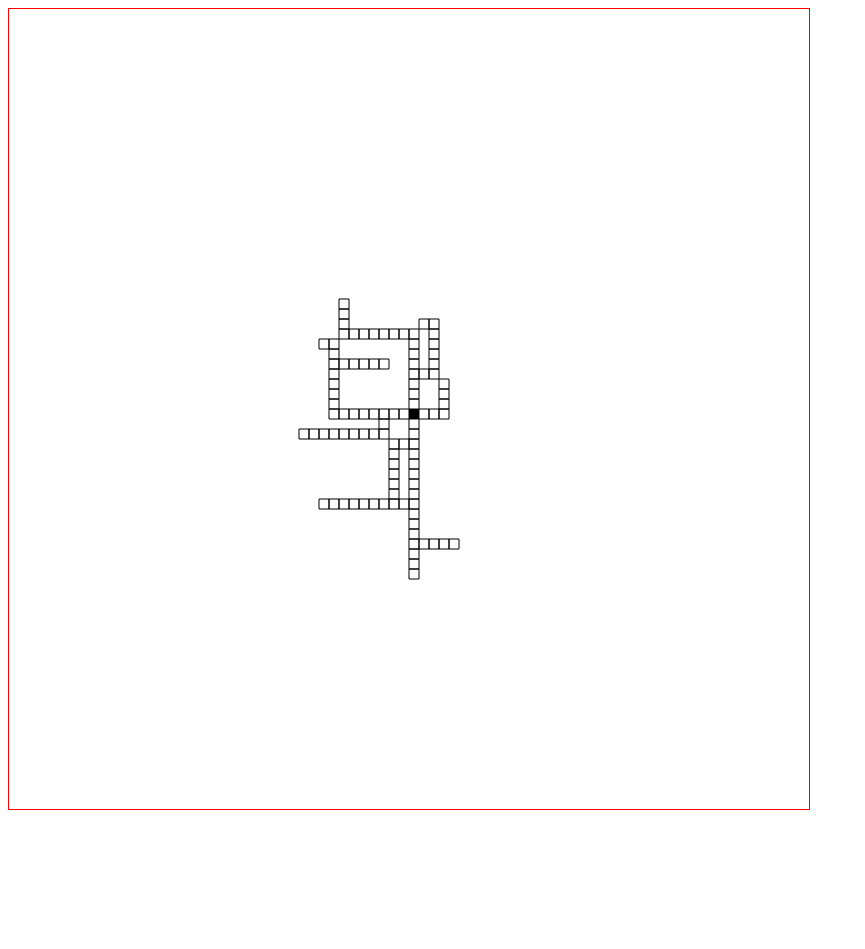
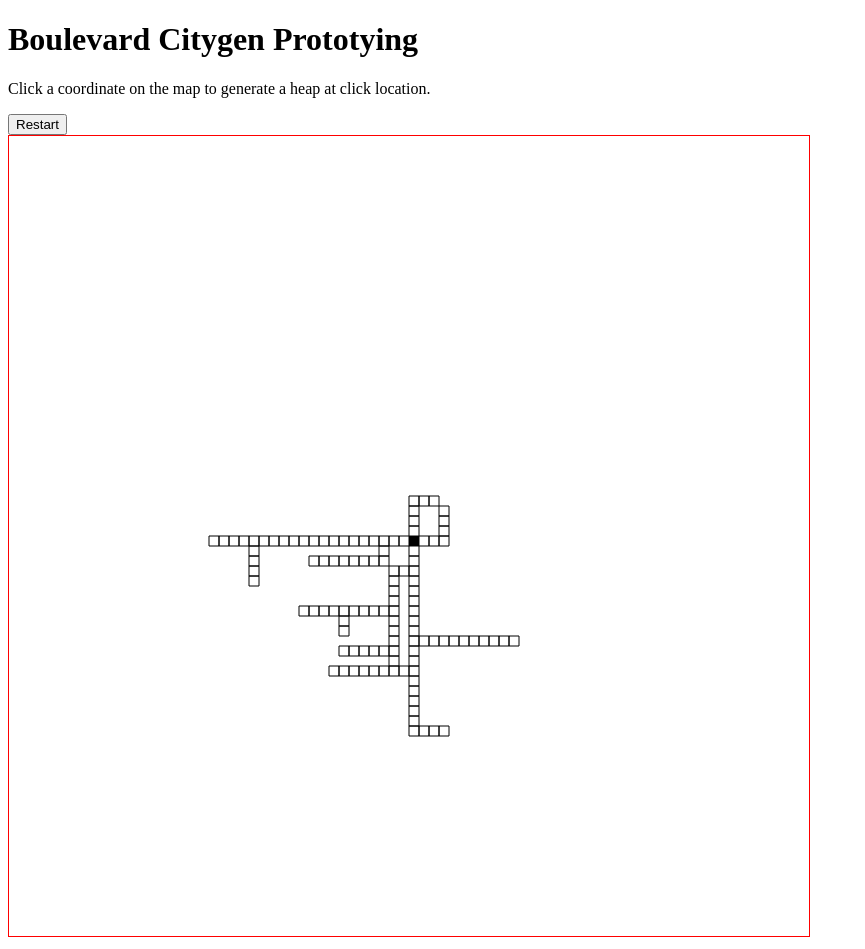
Before and after one commit to calebfroese/blv-citygen-ng, an Angular app: page / in a window 1280 px wide. Shown: the whole page, without its empty margins (0-865 px from the left). Before the commit the page ends 822 px from the top, so only its background shows below. Built offline with nearby package versions, Linux system fonts and the light colour scheme.

Commit message:
Add how to title and restart

```diff
--- a/src/app/app.component.html
+++ b/src/app/app.component.html
@@ -1 +1,5 @@
-<canvas (click)="clickEvent($event.clientX, $event.clientY)" #canvas width="800" height="800"></canvas>
+<h1>Boulevard Citygen Prototying</h1>
+<p>Click a coordinate on the map to generate a heap at click location.</p>
+<button (click)="restart()">Restart</button>
+<br />
+<canvas (click)="clickEvent($event.offsetX, $event.offsetY)" #canvas width="800" height="800"></canvas>
--- a/src/app/app.component.ts
+++ b/src/app/app.component.ts
@@ -29,7 +29,13 @@ export class AppComponent implements OnInit {
     this.sizeY = height / this.screenTileAmount;
     this.offsetX = (this.screenTileAmount / 2) * this.sizeX;
     this.offsetY = (this.screenTileAmount / 2) * this.sizeY;
-    // this.clear();
+    this.restart();
+  }
+
+  restart() {
+    this.roadManager.tiles = [];
+    this.roadManager.tilesIndexed = [];
+    this.clear();
     this.generate(0, 0);
   }
 
@@ -43,11 +49,10 @@ export class AppComponent implements OnInit {
       this.canvasRef.nativeElement.height
     );
     this.ctx.fillStyle = '#000';
+    this.draw();
   }
 
   clickEvent(x: number, y: number) {
-    // Round to a tile
-    const { width, height } = this.canvasRef.nativeElement as HTMLCanvasElement;
     this.generate(
       Math.floor(x / this.sizeX) - 1 - this.screenTileAmount / 2,
       Math.floor(y / this.sizeY) - this.screenTileAmount / 2
@@ -55,7 +60,6 @@ export class AppComponent implements OnInit {
   }
 
   generate(x: number, y: number) {
-    console.log(x);
     this.clear();
     const tiles = this.roadManager.start(x, y);
     this.ctx.fillRect(
--- a/src/app/road.ts
+++ b/src/app/road.ts
@@ -101,12 +101,18 @@ export class Road {
     // Should we fork?
     const shouldFork = Math.random() < this.forkChance;
     if (shouldFork) {
+      // Should the fork add more length than its parent
+      // This prevents the diamond shape and adds more natural overall shape
+      const additionalLength = Math.ceil(
+        Math.random() * this.minStraightLength
+      );
+      const forkLength = this.length - additionalLength;
       return new Road(
         this.x,
         this.y,
         this.bias,
         this.managerRef,
-        this.length,
+        forkLength,
         this.forkNumber + 1
       );
     }
```
